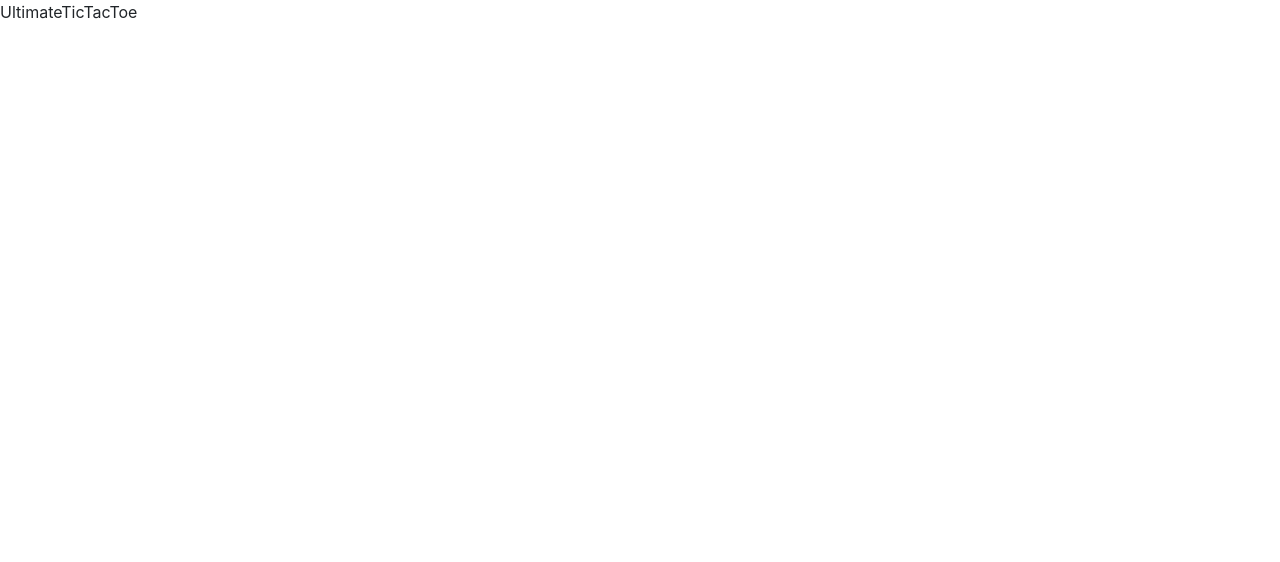
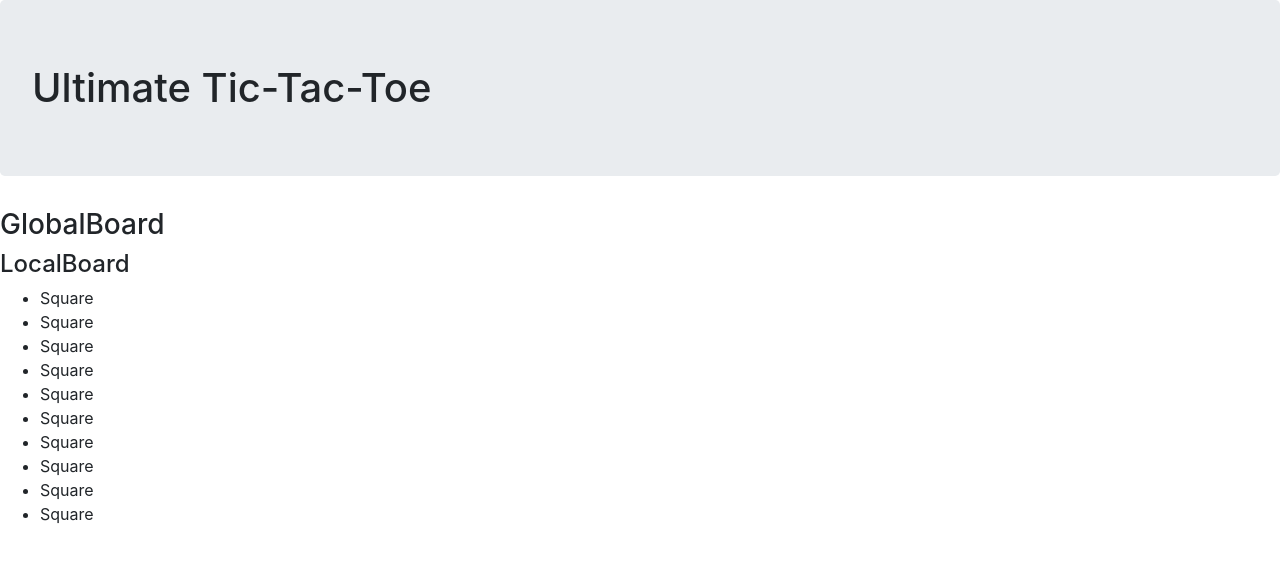
Before and after one commit to ChrisMCrow/UltimateTicTacToe-react, a React app: page / in a window 1280 px wide. Shown: the top 562 px of the page. Built offline with nearby package versions, Linux system fonts and the light colour scheme.

Commit message:
add component structure

```diff
--- a/src/components/App.jsx
+++ b/src/components/App.jsx
@@ -1,7 +1,8 @@
 import React from 'react';
 import { connect } from 'react-redux';
 import PropTypes from 'prop-types';
-
+import Header from './Header';
+import GlobalBoard from './GlobalBoard';
 
 class App extends React.Component{
   render() {
@@ -11,7 +12,8 @@ class App extends React.Component{
         <style jsx>{`
           font-family: Helvetica;
         `}</style>
-        UltimateTicTacToe
+        <Header/>
+        <GlobalBoard/>
 
       </div>
     );
--- /dev/null
+++ b/src/components/GlobalBoard.jsx
@@ -0,0 +1,13 @@
+import React from 'react';
+import LocalBoard from './LocalBoard';
+
+function GlobalBoard() {
+  return (
+    <div>
+      <h3 className=''>GlobalBoard</h3>
+        <LocalBoard/>
+    </div>
+  );
+}
+
+export default GlobalBoard;
--- /dev/null
+++ b/src/components/Header.jsx
@@ -0,0 +1,13 @@
+
+import React from 'react';
+
+function Header() {
+  return (
+    <div>
+      <h1 className='jumbotron'>Ultimate Tic-Tac-Toe</h1>
+
+    </div>
+  );
+}
+
+export default Header;
--- /dev/null
+++ b/src/components/LocalBoard.jsx
@@ -0,0 +1,13 @@
+import React from 'react';
+import Square from './Square';
+
+function LocalBoard() {
+  return (
+    <div>
+      <h4 className=''>LocalBoard</h4>
+      <Square/>
+    </div>
+  );
+}
+
+export default LocalBoard;
--- /dev/null
+++ b/src/components/Square.jsx
@@ -0,0 +1,22 @@
+
+import React from 'react';
+
+function Square() {
+  return (
+    <div>
+      <ul>
+      <li>Square</li>
+      <li>Square</li>
+      <li>Square</li>
+      <li>Square</li>
+      <li>Square</li>        <li>Square</li>
+      <li>Square</li>
+      <li>Square</li>
+      <li>Square</li>
+      <li>Square</li>
+      </ul>
+    </div>
+  );
+}
+
+export default Square;
```
Also changed, not shown: src/components/Status.jsx (added).
